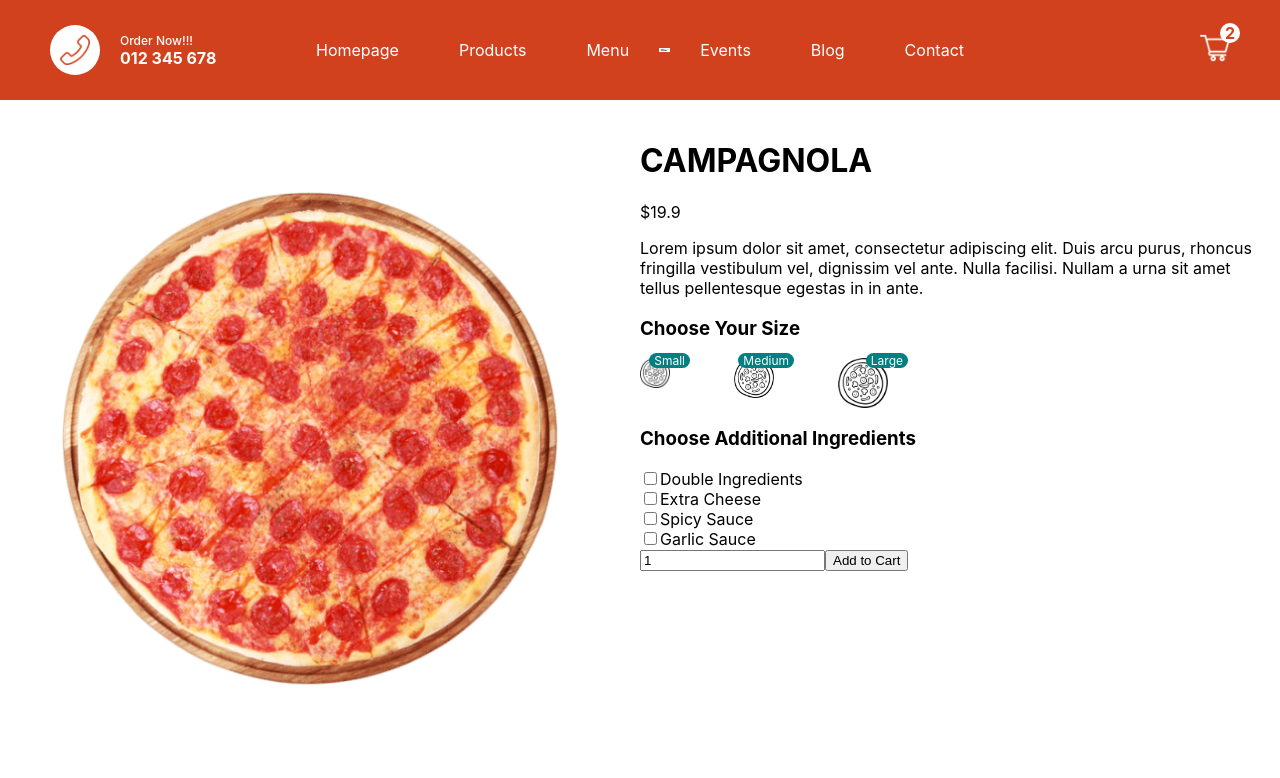
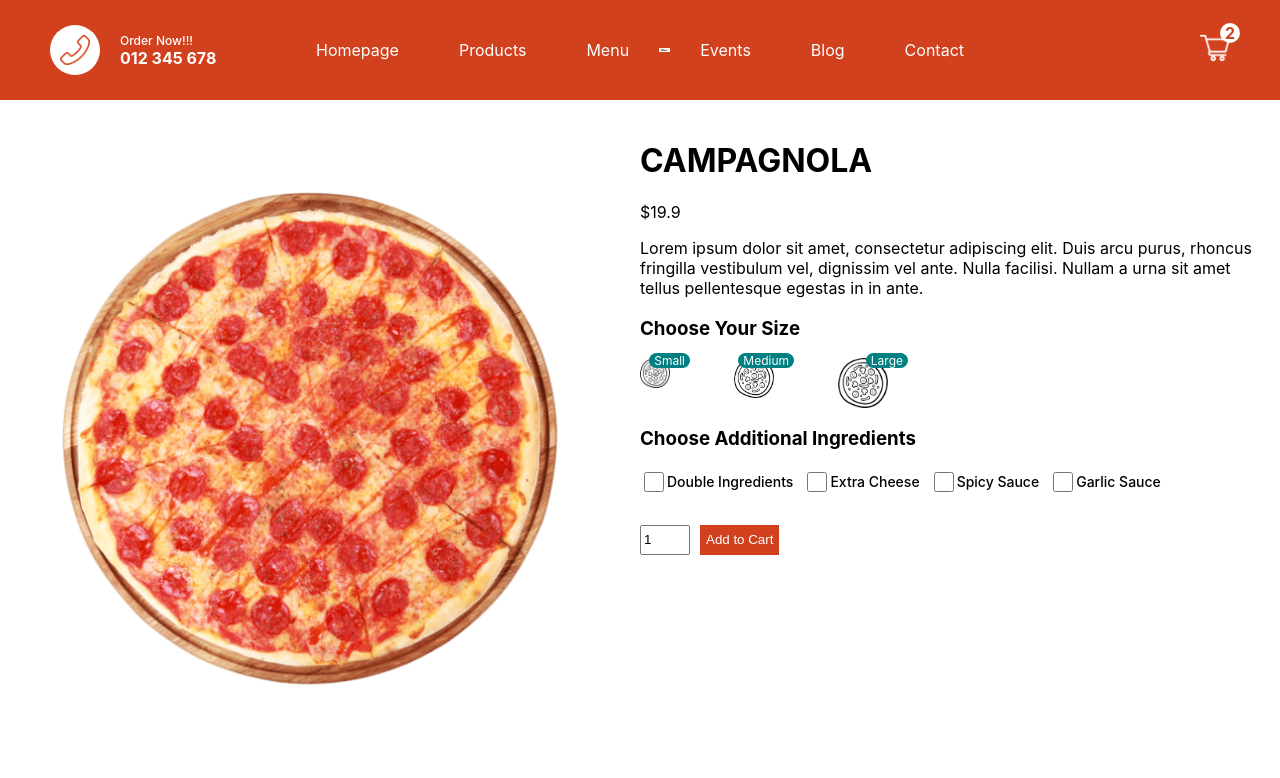
Before and after one commit to al-Reza89/next-food-ordering-app, a Next.js app: page /product/1 in a window 1280 px wide. Shown: the top 778 px of the page. Built offline with nearby package versions, Linux system fonts and the light colour scheme.

Commit message:
finish product page

```diff
--- a/styles/Product.module.css
+++ b/styles/Product.module.css
@@ -62,3 +62,36 @@
   padding: 0 5px;
   border-radius: 10px;
 }
+
+.ingredients {
+  display: flex;
+  margin-bottom: 30px;
+}
+
+.option {
+  display: flex;
+  align-items: center;
+  margin-right: 10px;
+  font-size: 14px;
+  font-weight: 500;
+}
+
+.checkbox {
+  width: 20px;
+  height: 20px;
+}
+
+.quantity {
+  width: 50px;
+  height: 30px;
+}
+
+.button {
+  height: 30px;
+  margin-left: 10px;
+  background-color: #d1411e;
+  color: white;
+  border: none;
+  font-weight: 500;
+  cursor: pointer;
+}
```
Also changed, not shown: screen-shot/youtube_Product.module.css at next-pizza-ui · safak_youtube - Google Chrome 7_29_2022 5_46_11 AM.png (added).
